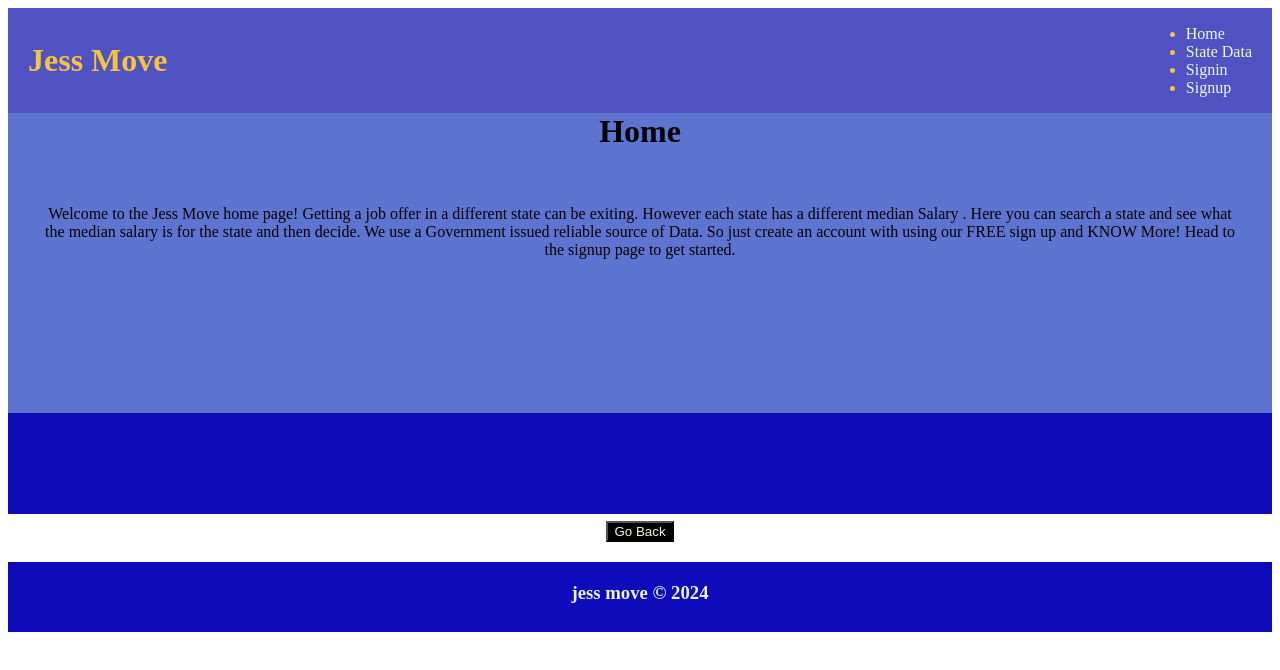
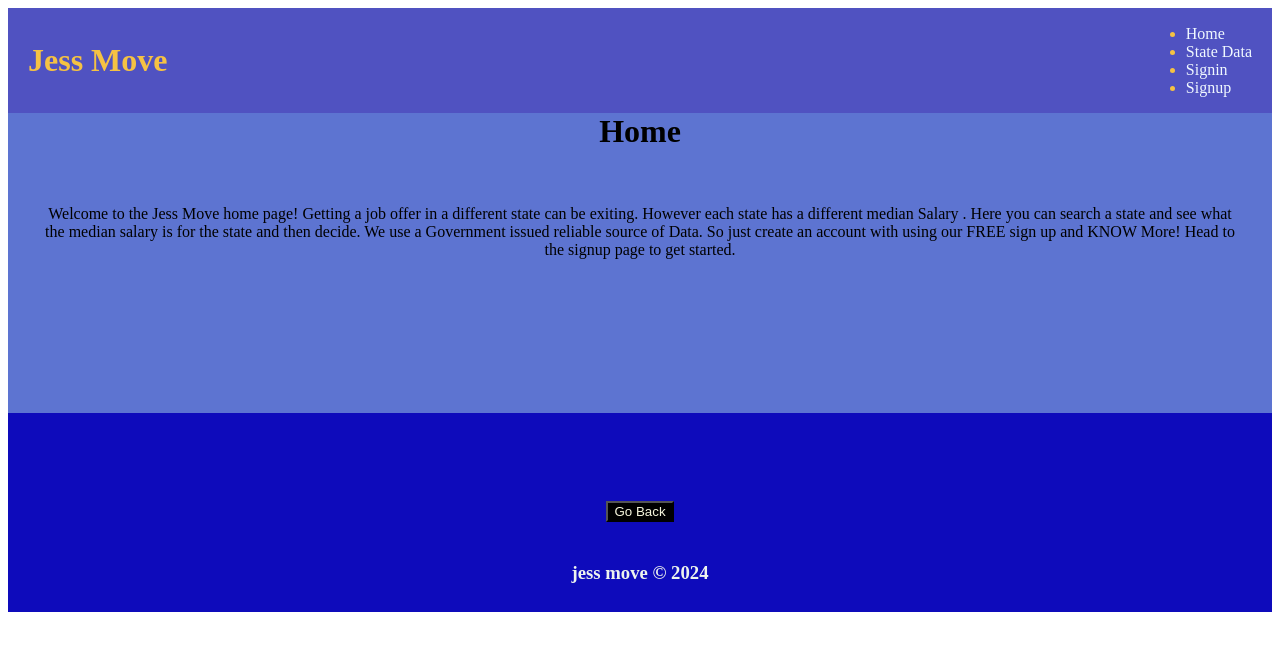
Before and after one commit to veryjohn1991/jess-move-app, a React (Vite) app in the folder client/: page / in a window 1280 px wide. Shown: the top 670 px of the page. Built offline with nearby package versions, Linux system fonts and the light colour scheme.

Commit message:
adjusted footer to try and fix background color

```diff
--- a/client/src/styles/Footer.css
+++ b/client/src/styles/Footer.css
@@ -13,8 +13,8 @@ h3 {
     text-align: center;
     align-items: center;
     background-color: rgb(14, 11, 187);
-    height: 1px;
-    padding-top: 70px;
+    height: 100px;
+    padding-top: 50px;
     padding-bottom: 30px;
 
 }
```
